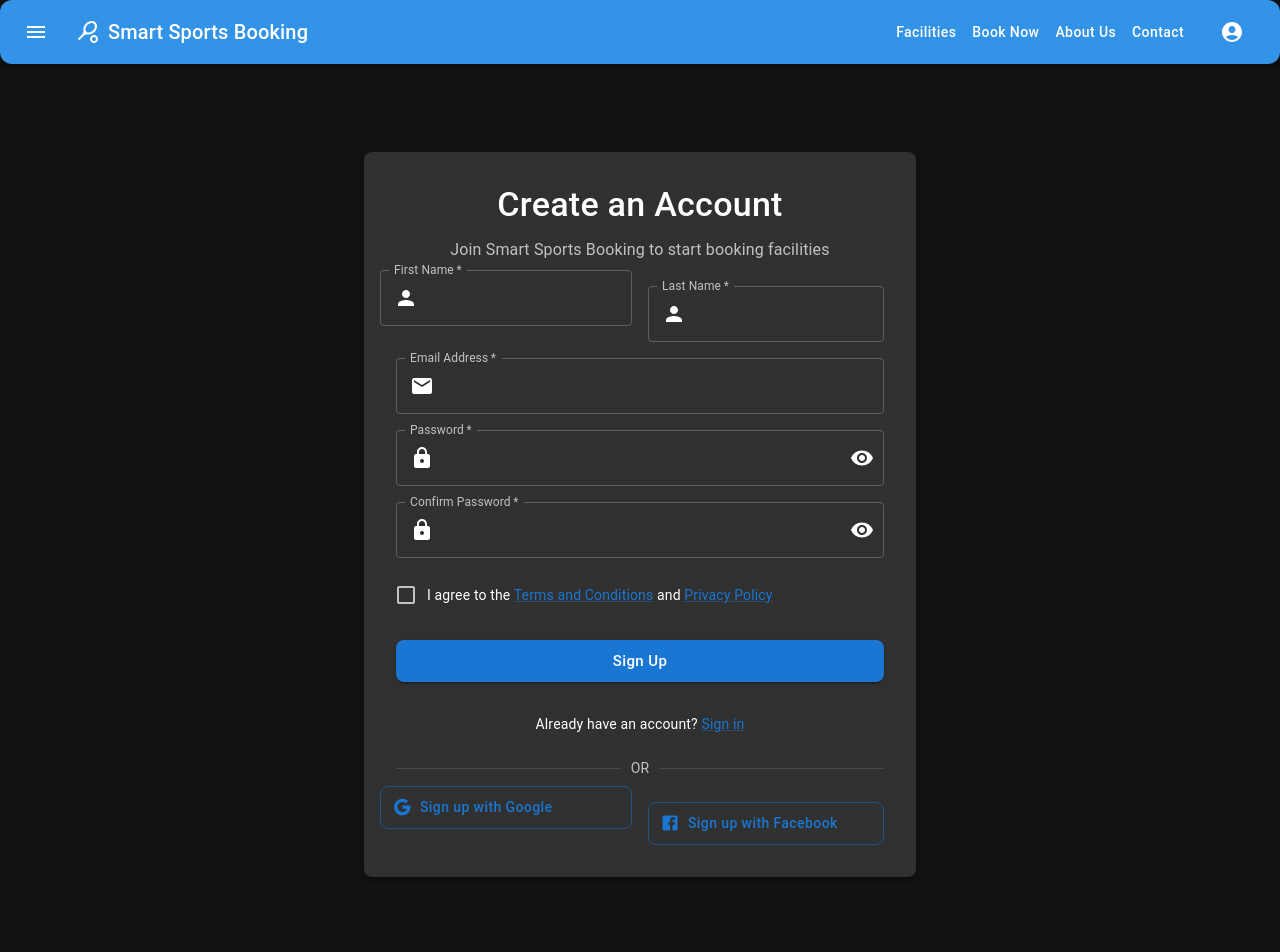
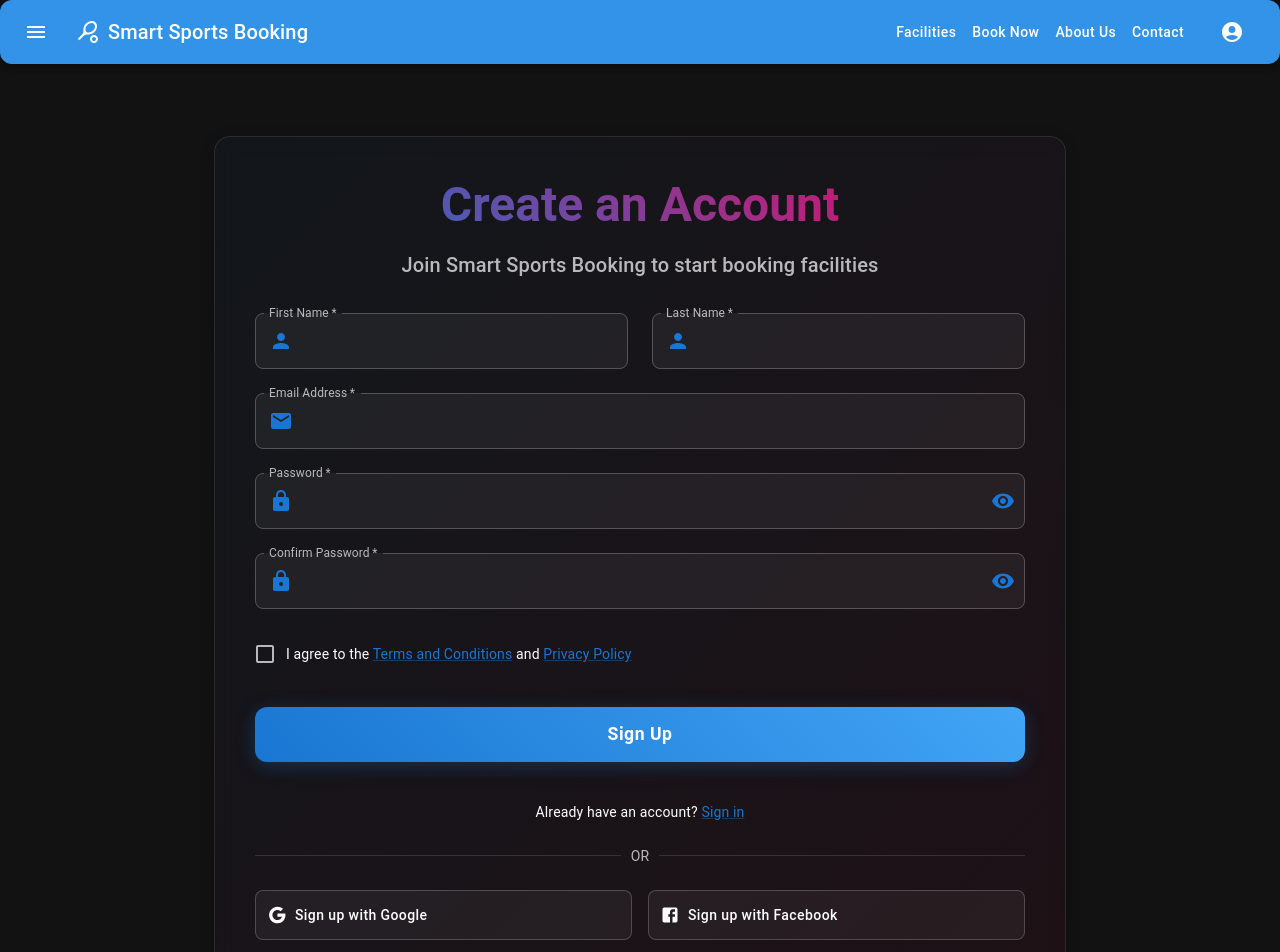
Before and after one commit to foo614/smart-sports-booking, a React (Create React App) app: page /smart-sports-booking/register in a window 1280 px wide. Shown: the top 952 px of the page. Built offline with nearby package versions, Linux system fonts and the light colour scheme.

Commit message:
Redesign register form with modern styling and improved UX

```diff
--- a/src/pages/RegisterPage.tsx
+++ b/src/pages/RegisterPage.tsx
@@ -103,13 +103,35 @@
   };
 
   return (
-    <Container maxWidth="sm" sx={{ py: 8 }}>
-      <Paper elevation={3} sx={{ p: 4, borderRadius: 2 }}>
-        <Box sx={{ mb: 3, textAlign: 'center' }}>
-          <Typography variant="h4" component="h1" gutterBottom>
+    <Container maxWidth="md" sx={{ py: 6, minHeight: '100vh', display: 'flex', alignItems: 'center' }}>
+      <Paper
+        elevation={8}
+        sx={{
+          p: { xs: 3, sm: 5 },
+          borderRadius: 4,
+          width: '100%',
+          background: 'linear-gradient(135deg, rgba(25, 118, 210, 0.05) 0%, rgba(245, 0, 87, 0.05) 100%)',
+          backdropFilter: 'blur(10px)',
+          border: '1px solid rgba(255, 255, 255, 0.1)'
+        }}
+      >
+        <Box sx={{ mb: 4, textAlign: 'center' }}>
+          <Typography
+            variant="h3"
+            component="h1"
+            gutterBottom
+            sx={{
+              fontWeight: 700,
+              background: 'linear-gradient(45deg, #1976d2, #f50057)',
+              backgroundClip: 'text',
+              WebkitBackgroundClip: 'text',
+              WebkitTextFillColor: 'transparent',
+              mb: 2
+            }}
+          >
             Create an Account
           </Typography>
-          <Typography variant="body1" color="text.secondary">
+          <Typography variant="h6" color="text.secondary" sx={{ mb: 3 }}>
             Join Smart Sports Booking to start booking facilities
           </Typography>
         </Box>
@@ -121,8 +143,8 @@
         )}
 
         <Box component="form" onSubmit={handleSubmit} noValidate>
-          <Grid container spacing={2}>
-            <Grid xs={12} md={6}>
+          <Grid container spacing={3}>
+            <Grid item xs={12} md={6}>
               <TextField
                 required
                 fullWidth
@@ -132,10 +154,23 @@
                 autoComplete="given-name"
                 value={formData.firstName}
                 onChange={handleChange}
+                variant="outlined"
+                sx={{
+                  '& .MuiOutlinedInput-root': {
+                    borderRadius: 2,
+                    backgroundColor: 'rgba(255, 255, 255, 0.05)',
+                    '&:hover': {
+                      backgroundColor: 'rgba(255, 255, 255, 0.08)',
+                    },
+                    '&.Mui-focused': {
+                      backgroundColor: 'rgba(255, 255, 255, 0.1)',
+                    }
+                  }
+                }}
                 InputProps={{
                   startAdornment: (
                     <InputAdornment position="start">
-                      <Person color="action" />
+                      <Person color="primary" />
                     </InputAdornment>
                   ),
                 }}
@@ -151,10 +186,23 @@
                 autoComplete="family-name"
                 value={formData.lastName}
                 onChange={handleChange}
+                variant="outlined"
+                sx={{
+                  '& .MuiOutlinedInput-root': {
+                    borderRadius: 2,
+                    backgroundColor: 'rgba(255, 255, 255, 0.05)',
+                    '&:hover': {
+                      backgroundColor: 'rgba(255, 255, 255, 0.08)',
+                    },
+                    '&.Mui-focused': {
+                      backgroundColor: 'rgba(255, 255, 255, 0.1)',
+                    }
+                  }
+                }}
                 InputProps={{
                   startAdornment: (
                     <InputAdornment position="start">
-                      <Person color="action" />
+                      <Person color="primary" />
                     </InputAdornment>
                   ),
                 }}
@@ -170,10 +218,23 @@
                 autoComplete="email"
                 value={formData.email}
                 onChange={handleChange}
+                variant="outlined"
+                sx={{
+                  '& .MuiOutlinedInput-root': {
+                    borderRadius: 2,
+                    backgroundColor: 'rgba(255, 255, 255, 0.05)',
+                    '&:hover': {
+                      backgroundColor: 'rgba(255, 255, 255, 0.08)',
+                    },
+                    '&.Mui-focused': {
+                      backgroundColor: 'rgba(255, 255, 255, 0.1)',
+                    }
+                  }
+                }}
                 InputProps={{
                   startAdornment: (
                     <InputAdornment position="start">
-                      <Email color="action" />
+                      <Email color="primary" />
                     </InputAdornment>
                   ),
                 }}
@@ -190,10 +251,23 @@
                 autoComplete="new-password"
                 value={formData.password}
                 onChange={handleChange}
+                variant="outlined"
+                sx={{
+                  '& .MuiOutlinedInput-root': {
+                    borderRadius: 2,
+                    backgroundColor: 'rgba(255, 255, 255, 0.05)',
+                    '&:hover': {
+                      backgroundColor: 'rgba(255, 255, 255, 0.08)',
+                    },
+                    '&.Mui-focused': {
+                      backgroundColor: 'rgba(255, 255, 255, 0.1)',
+                    }
+                  }
+                }}
                 InputProps={{
                   startAdornment: (
                     <InputAdornment position="start">
-                      <Lock color="action" />
+                      <Lock color="primary" />
                     </InputAdornment>
                   ),
                   endAdornment: (
@@ -202,6 +276,7 @@
                         aria-label="toggle password visibility"
                         onClick={() => togglePasswordVisibility('password')}
                         edge="end"
+                        sx={{ color: 'primary.main' }}
                       >
                         {showPassword ? <VisibilityOff /> : <Visibility />}
                       </IconButton>
@@ -221,10 +296,23 @@
                 autoComplete="new-password"
                 value={formData.confirmPassword}
                 onChange={handleChange}
+                variant="outlined"
+                sx={{
+                  '& .MuiOutlinedInput-root': {
+                    borderRadius: 2,
+                    backgroundColor: 'rgba(255, 255, 255, 0.05)',
+                    '&:hover': {
+                      backgroundColor: 'rgba(255, 255, 255, 0.08)',
+                    },
+                    '&.Mui-focused': {
+                      backgroundColor: 'rgba(255, 255, 255, 0.1)',
+                    }
+                  }
+                }}
                 InputProps={{
                   startAdornment: (
                     <InputAdornment position="start">
-                      <Lock color="action" />
+                      <Lock color="primary" />
                     </InputAdornment>
                   ),
                   endAdornment: (
@@ -233,6 +321,7 @@
                         aria-label="toggle password visibility"
                         onClick={() => togglePasswordVisibility('confirmPassword')}
                         edge="end"
+                        sx={{ color: 'primary.main' }}
                       >
                         {showConfirmPassword ? <VisibilityOff /> : <Visibility />}
                       </IconButton>
@@ -271,7 +360,26 @@
             fullWidth
             variant="contained"
             size="large"
-            sx={{ mt: 3, mb: 2 }}
+            sx={{
+              mt: 4,
+              mb: 3,
+              py: 1.5,
+              borderRadius: 3,
+              fontSize: '1.1rem',
+              fontWeight: 600,
+              background: 'linear-gradient(45deg, #1976d2, #42a5f5)',
+              boxShadow: '0 4px 20px rgba(25, 118, 210, 0.3)',
+              '&:hover': {
+                background: 'linear-gradient(45deg, #1565c0, #1976d2)',
+                boxShadow: '0 6px 25px rgba(25, 118, 210, 0.4)',
+                transform: 'translateY(-2px)'
+              },
+              '&:disabled': {
+                background: 'rgba(0, 0, 0, 0.12)',
+                boxShadow: 'none'
+              },
+              transition: 'all 0.3s ease'
+            }}
             disabled={isSubmitting}
           >
             {isSubmitting ? 'Creating Account...' : 'Sign Up'}
@@ -294,12 +402,25 @@
         </Divider>
 
         <Grid container spacing={2}>
-          <Grid xs={12} md={6}>
+          <Grid item xs={12} md={6}>
             <Button
               fullWidth
               variant="outlined"
               startIcon={<Google />}
-              sx={{ justifyContent: 'flex-start', py: 1 }}
+              sx={{
+                justifyContent: 'flex-start',
+                py: 1.5,
+                borderRadius: 2,
+                borderColor: 'rgba(255, 255, 255, 0.2)',
+                color: 'text.primary',
+                backgroundColor: 'rgba(255, 255, 255, 0.05)',
+                '&:hover': {
+                  backgroundColor: 'rgba(255, 255, 255, 0.1)',
+                  borderColor: 'rgba(255, 255, 255, 0.3)',
+                  transform: 'translateY(-1px)'
+                },
+                transition: 'all 0.2s ease'
+              }}
             >
               Sign up with Google
             </Button>
@@ -309,7 +430,20 @@
               fullWidth
               variant="outlined"
               startIcon={<Facebook />}
-              sx={{ justifyContent: 'flex-start', py: 1 }}
+              sx={{
+                justifyContent: 'flex-start',
+                py: 1.5,
+                borderRadius: 2,
+                borderColor: 'rgba(255, 255, 255, 0.2)',
+                color: 'text.primary',
+                backgroundColor: 'rgba(255, 255, 255, 0.05)',
+                '&:hover': {
+                  backgroundColor: 'rgba(255, 255, 255, 0.1)',
+                  borderColor: 'rgba(255, 255, 255, 0.3)',
+                  transform: 'translateY(-1px)'
+                },
+                transition: 'all 0.2s ease'
+              }}
             >
               Sign up with Facebook
             </Button>
```
